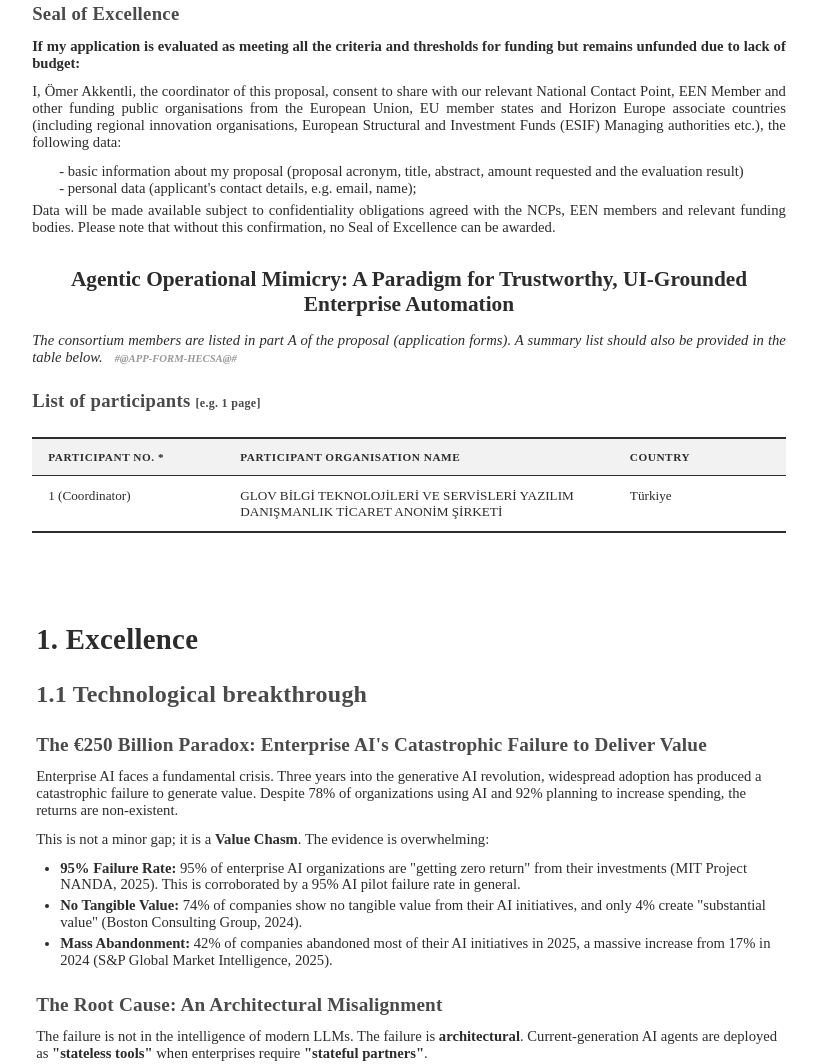
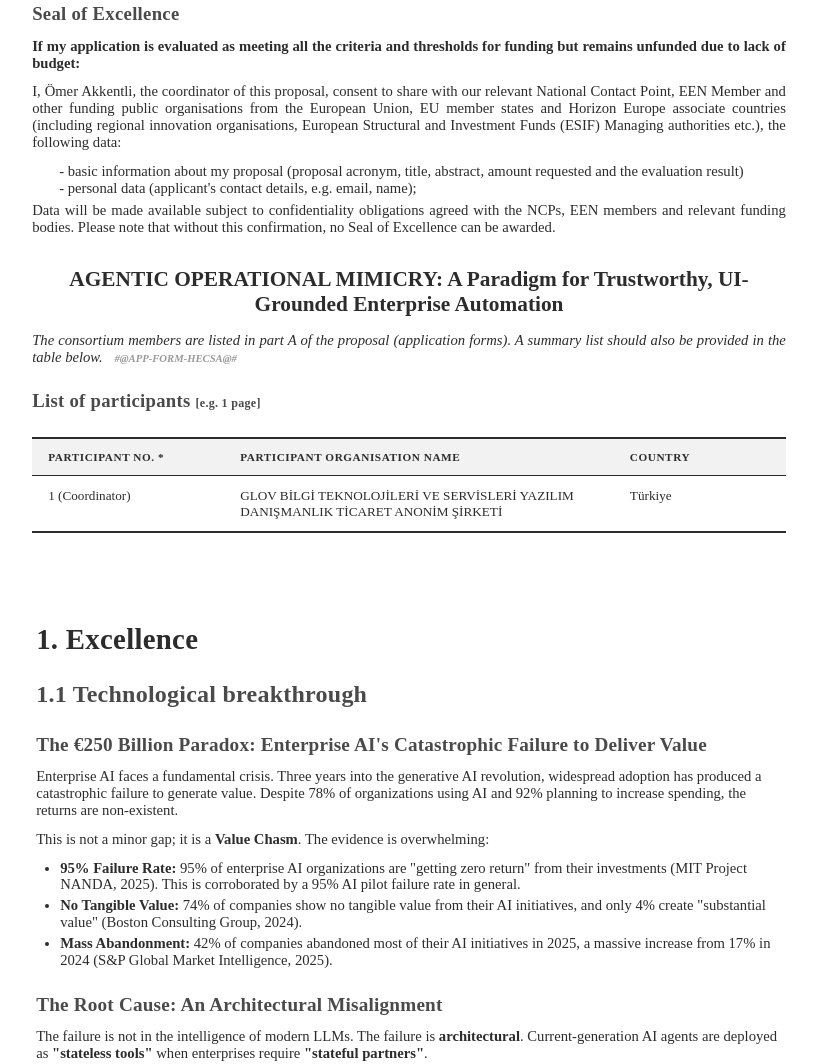
Before and after one commit to omerakkentli/eicapp-themasters, a plain HTML site: page eic-AOM-OA.html in a window 1280 px wide. Shown: the part 1101-2165 px from the top of the page, without its empty margins (231-1048 px from the left). Drawn offline with nearby package versions, Linux system fonts and the light colour scheme.

Commit message:
Update proposal title in eic-AOM-OA.html to uppercase for consistency and emphasis on project branding.

```diff
--- a/eic-AOM-OA.html
+++ b/eic-AOM-OA.html
@@ -70,7 +70,7 @@
             <p class="text-justify">Data will be made available subject to confidentiality obligations agreed with the NCPs, EEN members and relevant funding bodies. Please note that without this confirmation, no Seal of Excellence can be awarded.</p>
         </div>
         <div class="participants-section">
-            <p class="proposal-title text-center">Agentic Operational Mimicry: A Paradigm for Trustworthy, UI-Grounded Enterprise Automation</p>
+            <p class="proposal-title text-center">AGENTIC OPERATIONAL MIMICRY: A Paradigm for Trustworthy, UI-Grounded Enterprise Automation</p>
             <p class="text-justify italic">The consortium members are listed in part A of the proposal (application forms). A summary list should also be provided in the table below. <span class="tag">#@APP-FORM-HECSA@#</span></p>
 
             <h3 class="section-subheading">List of participants <span class="small-text text-muted">[e.g. 1 page]</span></h3>
```
